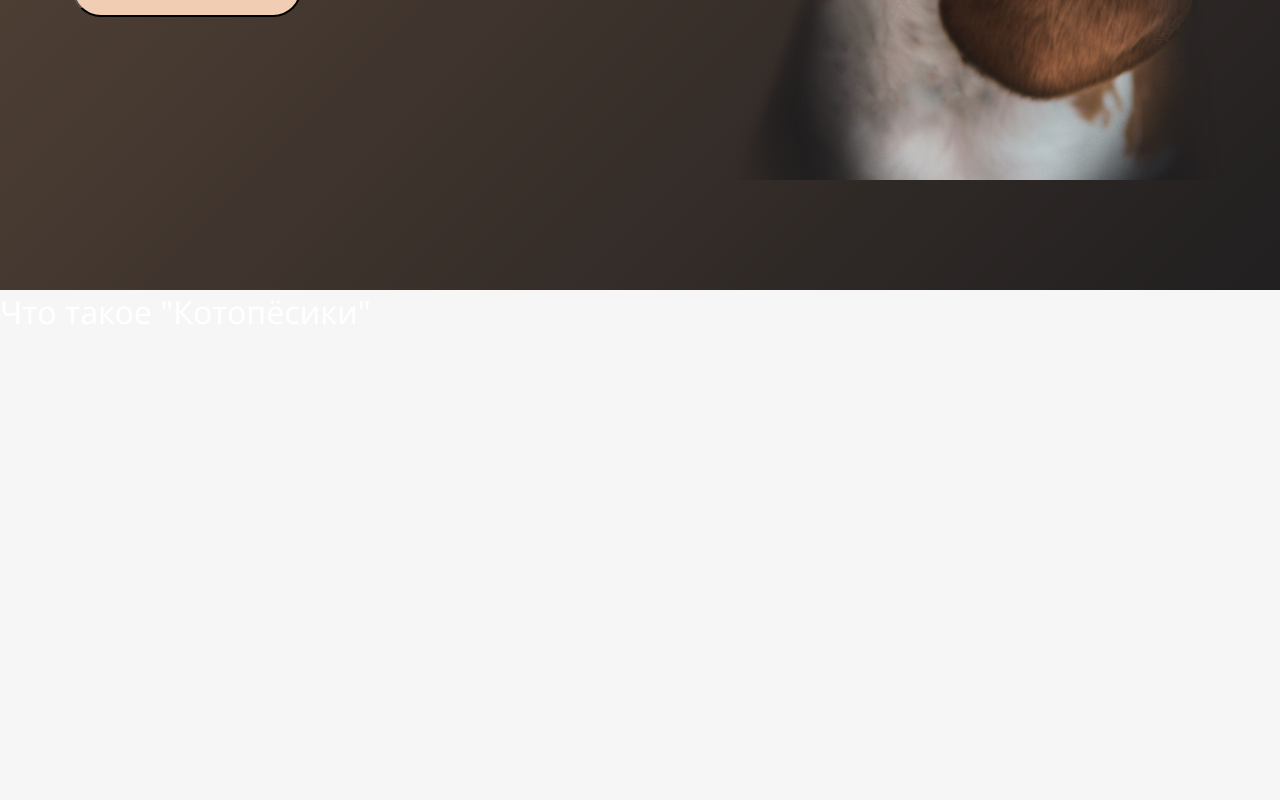
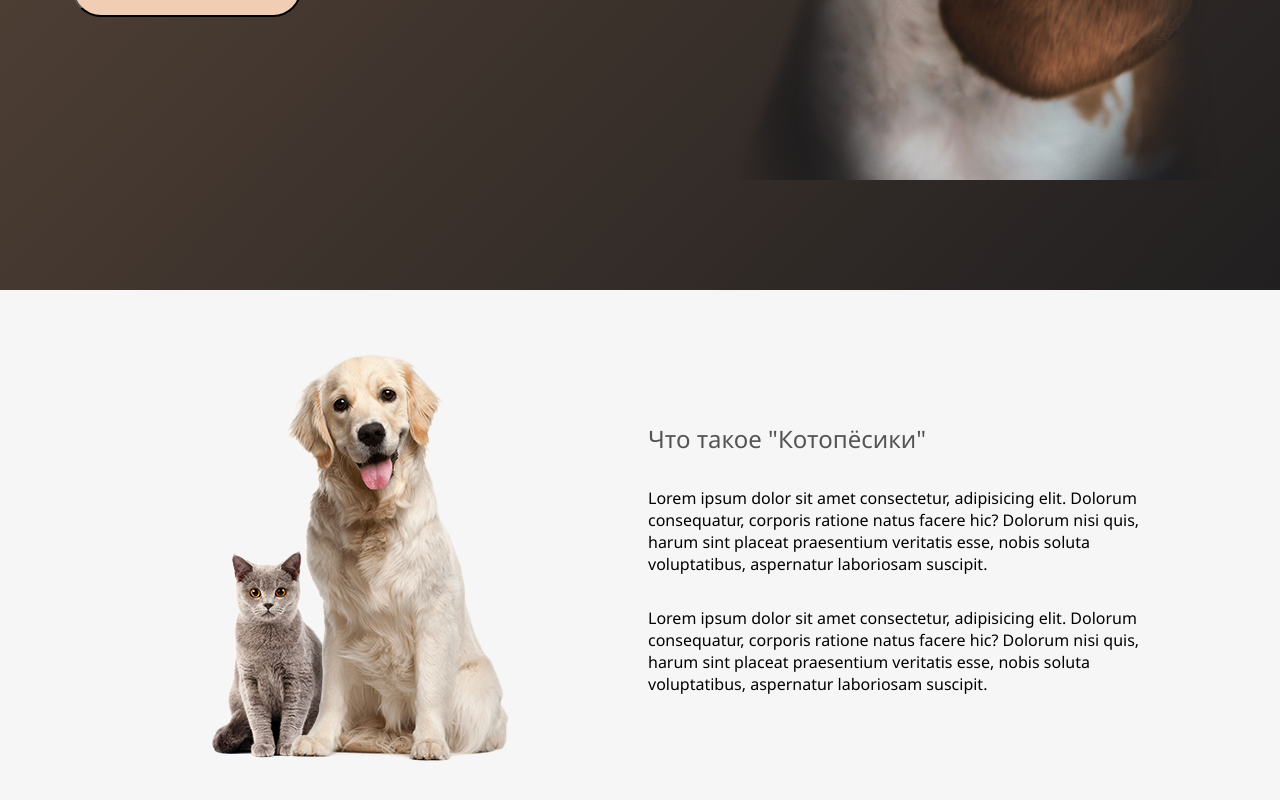
Before and after one commit to sialiss/some-shelter-for-frontend, a Vue app: page / in a window 1280 px wide. Shown: the part 510-1310 px from the top of the page. Built offline with nearby package versions, Linux system fonts and the light colour scheme.

Commit message:
add about part

```diff
--- a/src/assets/base.css
+++ b/src/assets/base.css
@@ -112,3 +112,7 @@ img {
 h2 {
 	font-size: 2rem;
 }
+
+h3 {
+	font-size: 1.5rem;
+}
--- a/src/views/HomeView.vue
+++ b/src/views/HomeView.vue
@@ -35,8 +35,31 @@ onUnmounted(() => document.removeEventListener("scroll", scrollHandler))
 				</div>
 			</div>
 		</div>
-		<div class="screen">
-			<h2>Что такое "Котопёсики"</h2>
+		<div class="about screen">
+			<div class="fix-width pad | flex equal | pad-xl">
+				<div class="flex just-center align-center">
+					<img src="/src/assets/images/about-pets.png" alt="котик и собачка" />
+				</div>
+				<div class="stack gap-l just-center pad-m">
+					<h3>Что такое "Котопёсики"</h3>
+					<p>
+						Lorem ipsum dolor sit amet consectetur, adipisicing
+						elit. Dolorum consequatur, corporis ratione natus facere
+						hic? Dolorum nisi quis, harum sint placeat praesentium
+						veritatis esse, nobis soluta voluptatibus, aspernatur
+						laboriosam suscipit.
+					</p>
+					<p>
+						Lorem ipsum dolor sit amet consectetur, adipisicing
+						elit. Dolorum consequatur, corporis ratione natus facere
+						hic? Dolorum nisi quis, harum sint placeat praesentium
+						veritatis esse, nobis soluta voluptatibus, aspernatur
+						laboriosam suscipit.
+					</p>
+				</div>
+
+			</div>
+
 		</div>
 	</main>
 </template>
@@ -50,15 +73,15 @@ onUnmounted(() => document.removeEventListener("scroll", scrollHandler))
 	);
 }
 
-p {
+.first-screen p {
 	color: var(--color-dark-s);
 }
 
-h2 {
+.first-screen h2 {
 	color: var(--color-light-xl);
 }
 
-.padding-bottom {
-	padding-bottom: 0;
+.about h3 {
+	color: var(--color-dark-l);
 }
 </style>
```
